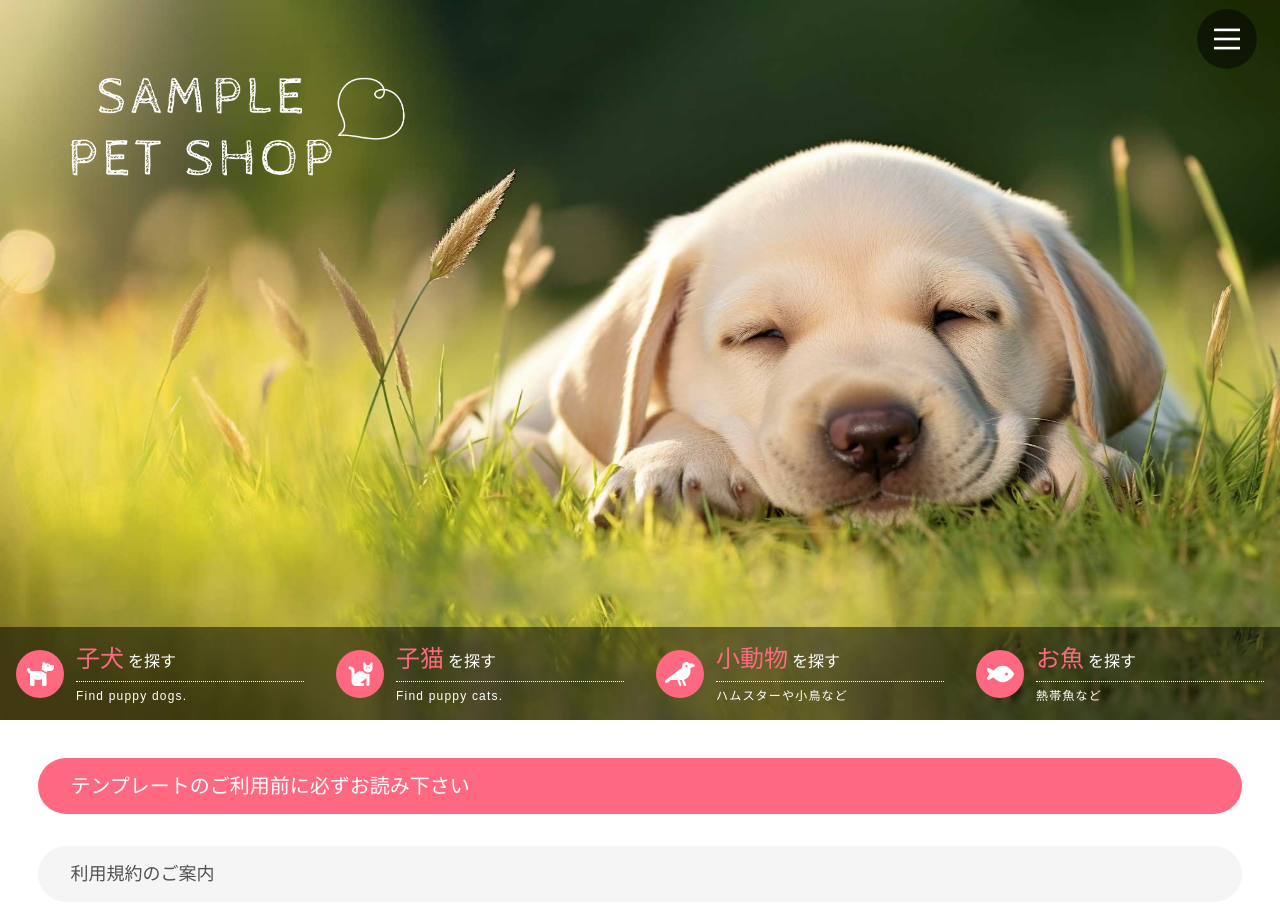
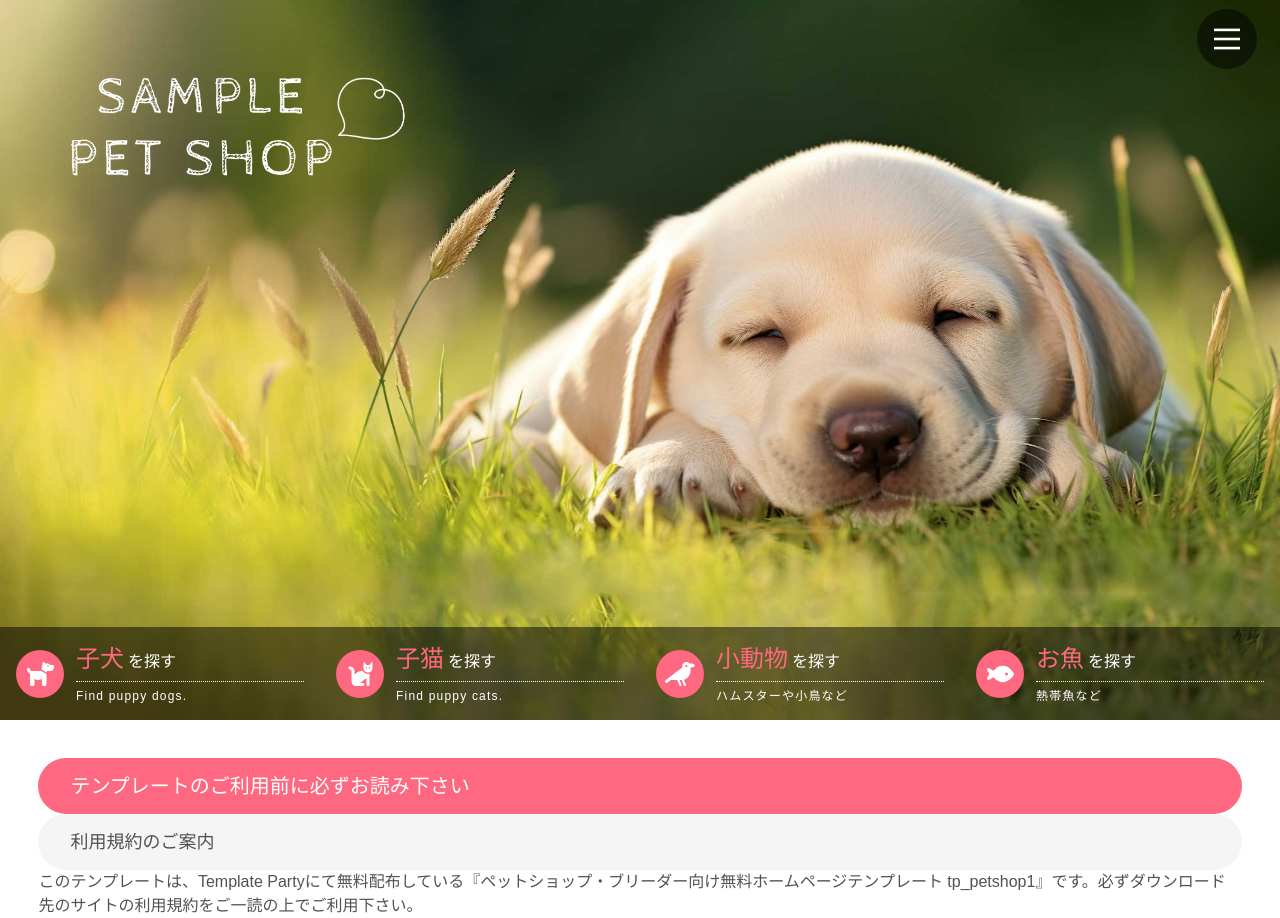
Before and after one commit to chiilog/react-component-practice, a Next.js app: page / in a window 1280 px wide. Shown: the top 918 px of the page. Built offline with nearby package versions, Linux system fonts and the light colour scheme.

Commit message:
fix: Heading add className props

```diff
--- a/src/components/atoms/Heading/Heading.tsx
+++ b/src/components/atoms/Heading/Heading.tsx
@@ -1,19 +1,36 @@
 import React from 'react';
 
+import clsx from 'clsx';
+
 interface HeadingProps {
+  className?: string;
   level: 'h2' | 'h3';
   children: React.ReactNode;
 }
-export default function Heading({ level = 'h2', children }: HeadingProps) {
+export default function Heading({
+  className,
+  level = 'h2',
+  children,
+}: HeadingProps) {
   if (level === 'h2') {
     return (
-      <h2 className="bg-primary text-white rounded-full py-3.5 px-8 text-lg lg:text-xl mb-8">
+      <h2
+        className={clsx(
+          'bg-primary text-white rounded-full py-3.5 px-8 text-lg lg:text-xl',
+          className,
+        )}
+      >
         {children}
       </h2>
     );
   }
   return (
-    <h3 className="bg-neutral-100 text-neutral-600 rounded-full py-3.5 px-8 text-base lg:text-lg mb-8">
+    <h3
+      className={clsx(
+        'bg-neutral-100 text-neutral-600 rounded-full py-3.5 px-8 text-base lg:text-lg',
+        className,
+      )}
+    >
       {children}
     </h3>
   );
```
